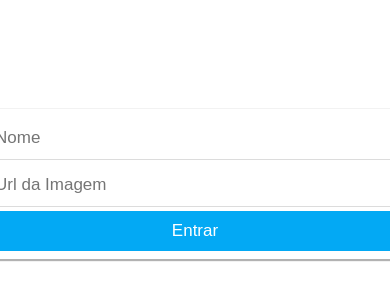
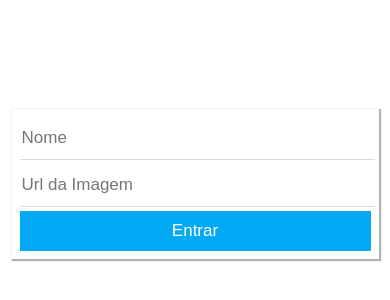
Before and after one commit to Windows87/vanilla-chat, a website: page public/index.html in a window 390 px wide. Shown: the part 238-538 px from the top of the page. Drawn offline with Linux system fonts and the light colour scheme.

Commit message:
responsive design

```diff
--- a/public/index.html
+++ b/public/index.html
@@ -3,6 +3,7 @@
 <head>
   <title>Entrar</title>
   <link href="https://fonts.googleapis.com/css?family=Roboto" rel="stylesheet">
+  <meta name="viewport" content="width=device-width, initial-scale=1, user-scalable=0, shrink-to-fit=no">
   <style type="text/css">
     html {
       width: 100%;
@@ -28,11 +29,13 @@
     .formDiv {
       padding: 8px;
       box-shadow: 1px 1px 1px 1px rgba(0, 0, 0, 0.3);
+      width: 90%;
+      max-width: 400px;
     }
 
     input[type="text"] {
       border: 0;
-	  	width: 400px;
+      width: 100%;
       height: 40px;
       border-bottom: 1px solid #DCDCDC;
       margin-bottom: 4px;
```
Also changed, not shown: public/chat.html (+4 -0 lines), 1 other file. Lines whose indentation alone changed are shown as unchanged.
